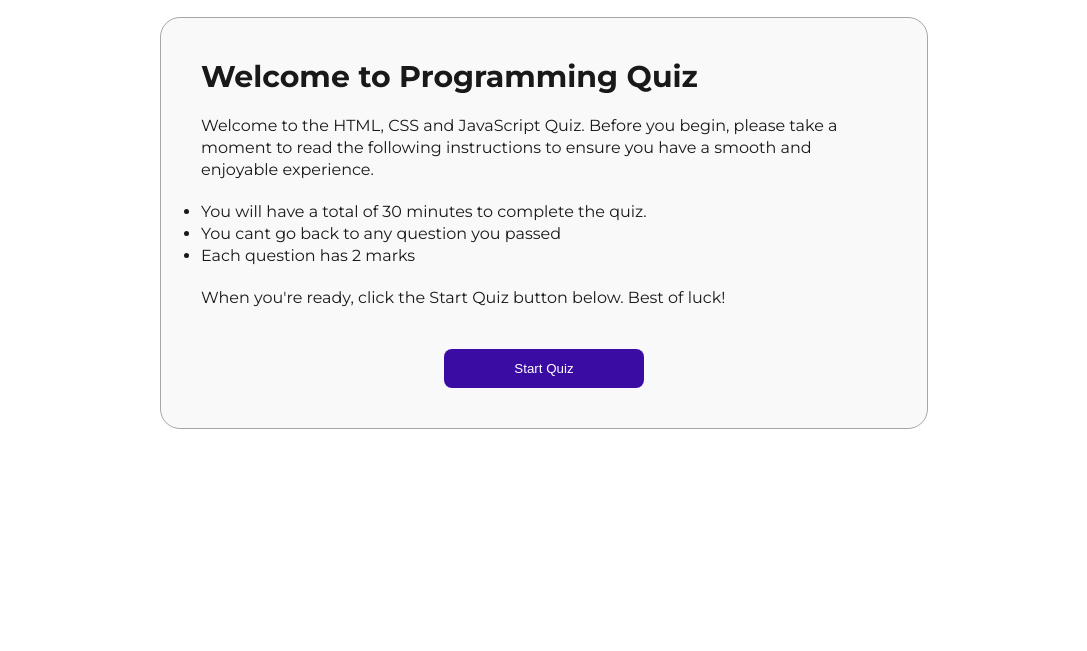
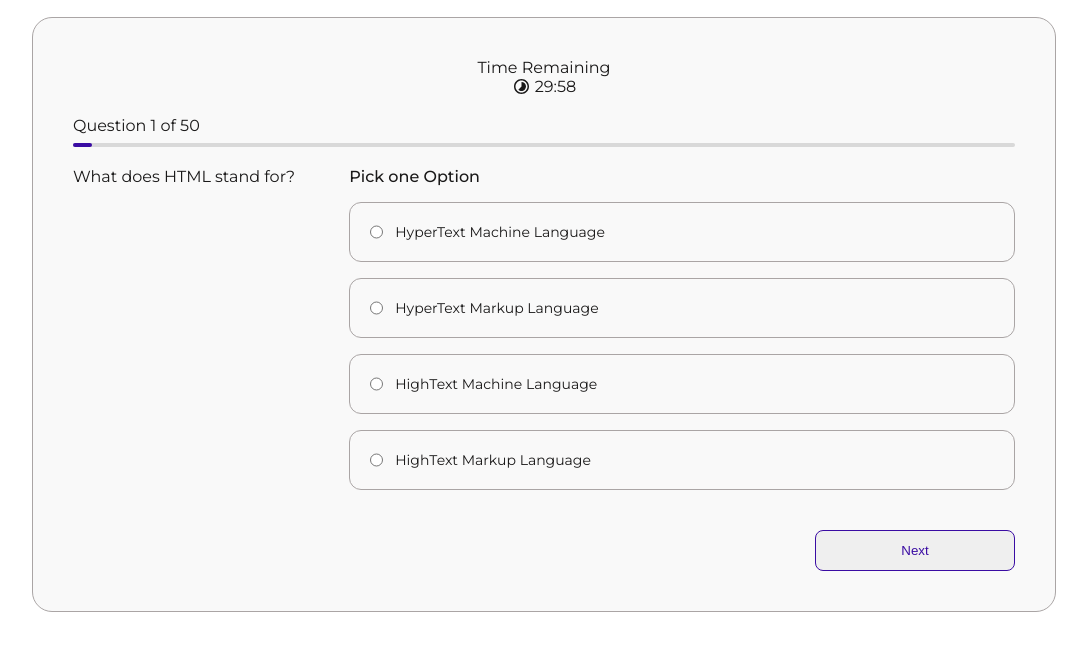
Before and after one commit to zainabwahab-eth/Quiz-app, a plain HTML site: page index.html in a window 1280 px wide. Both pictures are taken after a click on the button "Start Quiz". Shown: the part 83-734 px from the top of the page, without its empty margins (96-1183 px from the left). Drawn offline with Linux system fonts and the light colour scheme.

Commit message:
Javascript functionality added

```diff
--- /dev/null
+++ b/JavaSript/questions.js
@@ -0,0 +1,323 @@
+// Quiz Questions
+export const questions = [
+  {
+    question: "What does HTML stand for?",
+    options: [
+      "HyperText Machine Language",
+      "HyperText Markup Language",
+      "HighText Machine Language",
+      "HighText Markup Language",
+    ],
+    correctAnswer: 1,
+  },
+  {
+    question: "Which tag is used to define a hyperlink in HTML?",
+    options: ["&lt;a&gt;", "&lt;link&gt;", "&lt;href&gt;", "&lt;hlink&gt;"],
+    correctAnswer: 0,
+  },
+  {
+    question: "Which HTML tag is used for inserting a line break?",
+    options: ["&lt;br&gt;", "&lt;lb&gt;", "&lt;break&gt;", "&lt;newline&gt;"],
+    correctAnswer: 0,
+  },
+  {
+    question: "What is the correct syntax for adding an image in HTML?",
+    options: [
+      '&lt;img src="image.jpg" alt="Image"&gt;',
+      '&lt;image src="image.jpg"&gt;',
+      '&lt;img href="image.jpg"&gt;',
+      '&lt;pic src="image.jpg"&gt;',
+    ],
+    correctAnswer: 0,
+  },
+  {
+    question: "Which tag is used to define the largest heading in HTML?",
+    options: ["&lt;h1&gt;", "&lt;heading&gt;", "&lt;h6&gt;", "&lt;head&gt;"],
+    correctAnswer: 0,
+  },
+  {
+    question: "Which HTML tag is used to create an unordered list?",
+    options: ["&lt;ul&gt;", "&lt;ol&gt;", "&lt;li&gt;", "&lt;list&gt;"],
+    correctAnswer: 0,
+  },
+  {
+    question: "Which HTML tag is used to define a table row?",
+    options: ["&lt;tr&gt;", "&lt;td&gt;", "&lt;th&gt;", "&lt;table-row&gt;"],
+    correctAnswer: 0,
+  },
+  {
+    question: "Which CSS property is used to change the background color?",
+    options: ["background-color", "bgcolor", "color", "background"],
+    correctAnswer: 0,
+  },
+  {
+    question: "Which HTML tag is used to define a table header?",
+    options: ["&lt;th&gt;", "&lt;thead&gt;", "&lt;header&gt;", "&lt;h&gt;"],
+    correctAnswer: 0,
+  },
+  {
+    question: "What is the correct HTML element for inserting a line break?",
+    options: ["&lt;br&gt;", "&lt;lb&gt;", "&lt;break&gt;", "&lt;newline&gt;"],
+    correctAnswer: 0,
+  },
+  {
+    question: "Which HTML tag is used to create a dropdown list?",
+    options: [
+      "&lt;select&gt;",
+      "&lt;dropdown&gt;",
+      "&lt;list&gt;",
+      "&lt;option&gt;",
+    ],
+    correctAnswer: 0,
+  },
+  {
+    question: "Which HTML tag is used for a checkbox input?",
+    options: [
+      "&lt;checkbox&gt;",
+      "&lt;input type='checkbox'&gt;",
+      "&lt;check&gt;",
+      "&lt;cb&gt;",
+    ],
+    correctAnswer: 1,
+  },
+  {
+    question: "Which CSS property is used to make text bold?",
+    options: ["font-weight", "bold", "text-style", "font-bold"],
+    correctAnswer: 0,
+  },
+  {
+    question: "Which CSS property is used to make text italic?",
+    options: ["font-style", "italic", "text-italic", "font-italic"],
+    correctAnswer: 0,
+  },
+  {
+    question: "Which CSS property is used to change text color?",
+    options: ["color", "text-color", "foreground-color", "font-color"],
+    correctAnswer: 0,
+  },
+  {
+    question: "Which HTML tag is used to create a numbered list?",
+    options: ["&lt;ol&gt;", "&lt;ul&gt;", "&lt;list&gt;", "&lt;dl&gt;"],
+    correctAnswer: 0,
+  },
+  {
+    question: "Which HTML tag is used to create a text input field?",
+    options: [
+      "&lt;input&gt;",
+      "&lt;textbox&gt;",
+      "&lt;text&gt;",
+      "&lt;textfield&gt;",
+    ],
+    correctAnswer: 0,
+  },
+  {
+    question: "Which HTML tag is used to define an inline frame?",
+    options: [
+      "&lt;iframe&gt;",
+      "&lt;frame&gt;",
+      "&lt;frameset&gt;",
+      "&lt;inlineframe&gt;",
+    ],
+    correctAnswer: 0,
+  },
+  {
+    question: "Which JavaScript keyword is used to declare a variable?",
+    options: ["var", "let", "const", "All of the above"],
+    correctAnswer: 3,
+  },
+  {
+    question: "How do you create a function in JavaScript?",
+    options: [
+      "function myFunction() {}",
+      "def myFunction() {}",
+      "function = myFunction() {}",
+      "create myFunction() {}",
+    ],
+    correctAnswer: 0,
+  },
+  {
+    question: "Which event occurs when the user clicks on an HTML element?",
+    options: ["onmouseover", "onmouseclick", "onclick", "onchange"],
+    correctAnswer: 2,
+  },
+  {
+    question: "Which keyword is used to define a JavaScript constant?",
+    options: ["const", "var", "let", "constant"],
+    correctAnswer: 0,
+  },
+  {
+    question:
+      "Which JavaScript function is used to parse a string into an integer?",
+    options: ["parseInt()", "parseFloat()", "Number()", "toInteger()"],
+    correctAnswer: 0,
+  },
+  {
+    question:
+      "Which operator is used for strict equality comparison in JavaScript?",
+    options: ["==", "===", "!=", "="],
+    correctAnswer: 1,
+  },
+  {
+    question: "Which HTML tag is used to play an audio file?",
+    options: ["&lt;audio&gt;", "&lt;sound&gt;", "&lt;mp3&gt;", "&lt;music&gt;"],
+    correctAnswer: 0,
+  },
+  {
+    question:
+      "Which JavaScript method is used to remove the last element from an array?",
+    options: ["pop()", "push()", "shift()", "slice()"],
+    correctAnswer: 0,
+  },
+  {
+    question:
+      "Which method is used to join all elements of an array into a string?",
+    options: ["join()", "concat()", "combine()", "merge()"],
+    correctAnswer: 0,
+  },
+  {
+    question: "Which JavaScript object is used for mathematical operations?",
+    options: ["Math", "Calculator", "Compute", "Number"],
+    correctAnswer: 0,
+  },
+  {
+    question: "Which CSS property is used to change the text alignment?",
+    options: ["text-align", "align", "text-style", "text-position"],
+    correctAnswer: 0,
+  },
+  {
+    question: "Which HTML attribute specifies an alternate text for an image?",
+    options: ["alt", "title", "description", "text"],
+    correctAnswer: 0,
+  },
+  {
+    question: "Which CSS property controls the space between elements?",
+    options: ["margin", "padding", "spacing", "gap"],
+    correctAnswer: 0,
+  },
+  {
+    question:
+      "Which JavaScript function is used to convert an object into a JSON string?",
+    options: [
+      "JSON.stringify()",
+      "JSON.parse()",
+      "toJSON()",
+      "convertToJSON()",
+    ],
+    correctAnswer: 0,
+  },
+  {
+    question: "Which HTML element is used for the main heading?",
+    options: ["&lt;h1&gt;", "&lt;header&gt;", "&lt;heading&gt;", "&lt;h&gt;"],
+    correctAnswer: 0,
+  },
+  {
+    question: "Which CSS property makes text appear underlined?",
+    options: ["text-decoration", "underline", "text-underline", "line-through"],
+    correctAnswer: 0,
+  },
+  {
+    question: "Which JavaScript loop is best for iterating over an array?",
+    options: ["for", "forEach", "while", "do...while"],
+    correctAnswer: 1,
+  },
+  {
+    question: "Which HTML tag is used to define a navigation menu?",
+    options: ["&lt;nav&gt;", "&lt;menu&gt;", "&lt;ul&gt;", "&lt;div&gt;"],
+    correctAnswer: 0,
+  },
+  {
+    question: "Which CSS unit is relative to the width of the viewport?",
+    options: ["vw", "vh", "em", "rem"],
+    correctAnswer: 0,
+  },
+  {
+    question:
+      "Which JavaScript method is used to add a new element to an array?",
+    options: ["push()", "add()", "append()", "insert()"],
+    correctAnswer: 0,
+  },
+  {
+    question:
+      "Which CSS property is used to make an element completely invisible?",
+    options: ["visibility", "display", "opacity", "hidden"],
+    correctAnswer: 2,
+  },
+  {
+    question: "Which JavaScript statement is used to handle exceptions?",
+    options: ["try...catch", "if...else", "switch", "throw"],
+    correctAnswer: 0,
+  },
+  {
+    question: "Which HTML element is used to define important text?",
+    options: [
+      "&lt;strong&gt;",
+      "&lt;bold&gt;",
+      "&lt;important&gt;",
+      "&lt;b&gt;",
+    ],
+    correctAnswer: 0,
+  },
+  {
+    question: "Which CSS property controls the order of overlapping elements?",
+    options: ["z-index", "order", "layer", "stack"],
+    correctAnswer: 0,
+  },
+  {
+    question: "Which JavaScript method is used to replace text in a string?",
+    options: ["replace()", "changeText()", "updateText()", "switchText()"],
+    correctAnswer: 0,
+  },
+  {
+    question: "Which HTML tag is used to define a citation?",
+    options: [
+      "&lt;cite&gt;",
+      "&lt;q&gt;",
+      "&lt;blockquote&gt;",
+      "&lt;quote&gt;",
+    ],
+    correctAnswer: 0,
+  },
+  {
+    question: "Which CSS property makes an element stay fixed while scrolling?",
+    options: [
+      "position: fixed",
+      "position: absolute",
+      "position: relative",
+      "position: static",
+    ],
+    correctAnswer: 0,
+  },
+  {
+    question:
+      "Which JavaScript method returns the number of elements in an array?",
+    options: ["length", "count()", "size()", "total()"],
+    correctAnswer: 0,
+  },
+  {
+    question: "Which CSS property sets the style of a list marker?",
+    options: ["list-style", "marker-style", "list-type", "bullet-style"],
+    correctAnswer: 0,
+  },
+  {
+    question: "Which HTML attribute specifies that an input field is required?",
+    options: ["required", "validate", "mandatory", "must"],
+    correctAnswer: 0,
+  },
+  {
+    question:
+      "Which JavaScript function is used to remove whitespace from both sides of a string?",
+    options: ["trim()", "strip()", "cut()", "remove()"],
+    correctAnswer: 0,
+  },
+  {
+    question:
+      "Which CSS property makes an element stretch across the full width?",
+    options: [
+      "width: 100%",
+      "stretch: true",
+      "max-width: full",
+      "full-width: auto",
+    ],
+    correctAnswer: 0,
+  },
+];
--- /dev/null
+++ b/JavaSript/script.js
@@ -0,0 +1,162 @@
+//import questions from questions.js
+import { questions } from "./questions.js";
+
+//get html elements
+const startBtn = document.querySelector(".start-btn");
+const nextBtn = document.querySelector(".next-btn");
+const resetBtn = document.querySelector(".playagain-btn");
+const welcomeCntn = document.querySelector(".welcome-page");
+const questionCntn = document.querySelector(".question-page");
+const completeCntn = document.querySelector(".complete-page");
+const questionText = document.querySelector(".question-p");
+const questionDiv = document.querySelector(".question");
+const result = document.querySelector(".result");
+const timerCntn = document.querySelector(".time");
+const finishLabel = document.querySelector(".finish-label");
+const timeUpImage = document.querySelector(".time-up-img");
+const doneImage = document.querySelector(".done-img");
+const questionCountCntn = document.querySelector(".question-count");
+const lineCounter = document.querySelector(".line2");
+
+let currentQuestion = null;
+let questionCount = 0;
+let score = 0;
+let counterLength = 100 / questions.length;
+let timer;
+
+// Reset Quiz
+const resetQuiz = function () {
+  currentQuestion = null;
+  questionCount = 0;
+  score = 0;
+  counterLength = 100 / questions.length;
+
+  welcomeCntn.classList.remove("hidden");
+  questionCntn.classList.add("hidden");
+  completeCntn.classList.add("hidden");
+  timeUpImage.classList.add("hidden");
+  doneImage.classList.add("hidden");
+  nextBtn.classList.remove("submit-btn");
+  nextBtn.textContent = "Next";
+};
+
+// Display the question
+const displayQuestion = function () {
+  currentQuestion = questions[questionCount];
+
+  questionText.innerText = currentQuestion?.question;
+
+  questionDiv.innerHTML = `
+    <p class="question-p">${currentQuestion?.question}</p>
+    <form>
+      <legend>Pick one Option</legend>
+      ${currentQuestion?.options
+        .map(
+          (option, index) => `
+        <label>
+          <input type="radio" name="answer" class="option" value="${index}">
+          ${option}
+        </label>
+      `
+        )
+        .join("")}
+    </form>
+  `;
+  questionCountCntn.textContent = `Question ${questionCount + 1} of ${
+    questions.length
+  }`;
+  lineCounter.style.width = `${counterLength}%`;
+};
+
+// Calculate and display final score
+const displayFinishScore = function (timeup = false) {
+  completeCntn.classList.remove("hidden");
+  questionCntn.classList.add("hidden");
+
+  doneImage.classList.add("hidden");
+  timeUpImage.classList.add("hidden");
+
+  if (timeup) {
+    timeUpImage.classList.remove("hidden");
+    finishLabel.textContent = "Time's up!";
+  } else {
+    doneImage.classList.remove("hidden");
+    finishLabel.textContent = "Congratulations! You completed your quiz";
+  }
+
+  const scorePercent = (score * 100) / questions.length;
+  result.textContent = `${scorePercent}%`;
+};
+
+// Start Timer
+const startquizTimer = function () {
+  let time = 1800;
+
+  const tick = function () {
+    const min = String(Math.trunc(time / 60)).padStart(2, 0);
+    const sec = String(time % 60).padStart(2, 0);
+
+    timerCntn.textContent = `${min}:${sec}`;
+
+    if (time === 0) {
+      clearInterval(timer);
+      displayFinishScore(true);
+    }
+
+    time--;
+  };
+
+  tick();
+
+  const timer = setInterval(tick, 1000);
+  return timer;
+};
+
+// Check the answer
+const checkAnswer = function () {
+  const selectedOption = document.querySelector('input[name="answer"]:checked');
+
+  const userAnswer = parseInt(selectedOption.value);
+
+  const correctAnswer = currentQuestion?.correctAnswer;
+
+  if (userAnswer === correctAnswer) score++;
+};
+
+// Event Listeners
+startBtn.addEventListener("click", function () {
+  welcomeCntn.classList.add("hidden");
+  questionCntn.classList.remove("hidden");
+  if (timer) clearInterval(timer);
+  timer = startquizTimer();
+  displayQuestion();
+});
+
+nextBtn.addEventListener("click", function () {
+  const selectedOption = document.querySelector('input[name="answer"]:checked');
+
+  if (!selectedOption) {
+    alert("Please select an answer");
+    return;
+  }
+
+  checkAnswer();
+
+  if (questionCount < questions.length - 1) {
+    questionCount++;
+    counterLength = ((questionCount + 1) * 100) / questions.length;
+    setTimeout(displayQuestion, 500);
+  } else {
+    clearInterval(timer);
+    displayFinishScore(false);
+  }
+
+  if (questionCount === questions.length - 1) {
+    setTimeout(() => {
+      nextBtn.textContent = "Submit";
+      nextBtn.classList.add("submit-btn");
+    }, 500);
+  }
+});
+
+resetBtn.addEventListener("click", resetQuiz);
--- a/index.html
+++ b/index.html
@@ -50,7 +50,8 @@
                 </div>
             </div>
             <div class="counter-cntn">
-                <p>Question <span class="question-count"></span> of 50</p>
+                <!-- <p>Question <span class="question-count"></span> of 50</p> -->
+                <p class="question-count"></p>
                 <div class="line1"></div>
                 <div class="line2"></div>
             </div>
@@ -77,7 +78,8 @@
             <button class="next-btn">Next</button>
         </section>
     </main>
-    <script src="script.js"></script>
+
+    <script type="module" src="JavaSript/script.js"></script>
 </body>
 
 </html>
--- a/style.css
+++ b/style.css
@@ -163,11 +163,6 @@ label {
     font-size: 14px;
 }
 
-.correct-answer {
-    border: 2px solid #3A0CA3;
-    color: #3A0CA3;
-}
-
 .next-btn {
     align-self: flex-end;
     padding: 12px;
```
